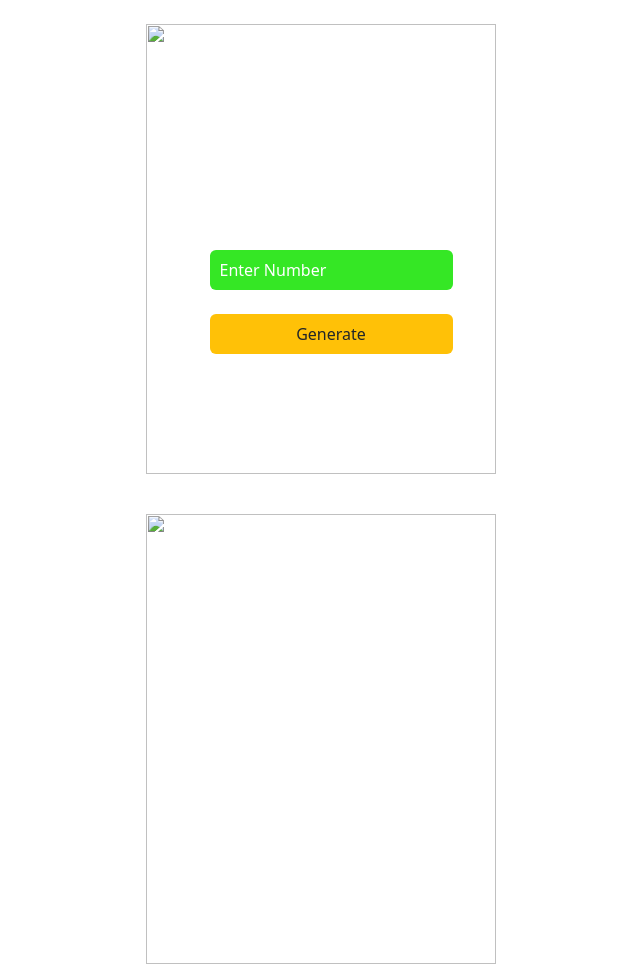
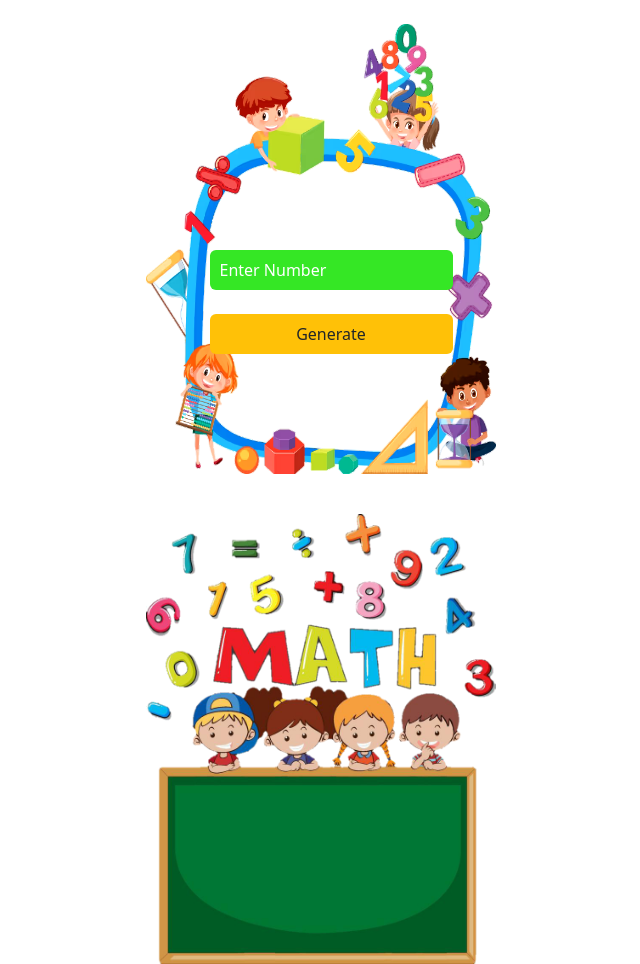
Before and after one commit to mrshaik65/multiplication-Table-Generator, a plain HTML site: page index.html in a window 1280 px wide. Shown: the whole page, without its empty margins (319-959 px from the left). Drawn offline with nearby package versions, Linux system fonts and the light colour scheme.

Commit message:
Designed Multiplication Table

```diff
--- a/index.html
+++ b/index.html
@@ -13,7 +13,7 @@
     />
   </head>
   <body class="m-0 p-0">
-    <div class="hero-img"><img src="./1754736542118.png" alt="" /></div>
+    <div class="hero-img"><img src="./images/1754736542118.png" alt="" /></div>
     <div class="container d-flex justify-content-center align-items-center">
       <form action="" class="d-flex flex-column p-5" id="form">
         <input
@@ -28,7 +28,7 @@
         </button>
       </form>
     </div>
-    <div class="table-img"><img src="./1754743803853.png" alt=""></div>
+    <div class="table-img"><img src="./images/1754743803853.png" alt=""></div>
     <div class="d-flex justify-content-center">
       <p id="root"></p>
     </div>
```
